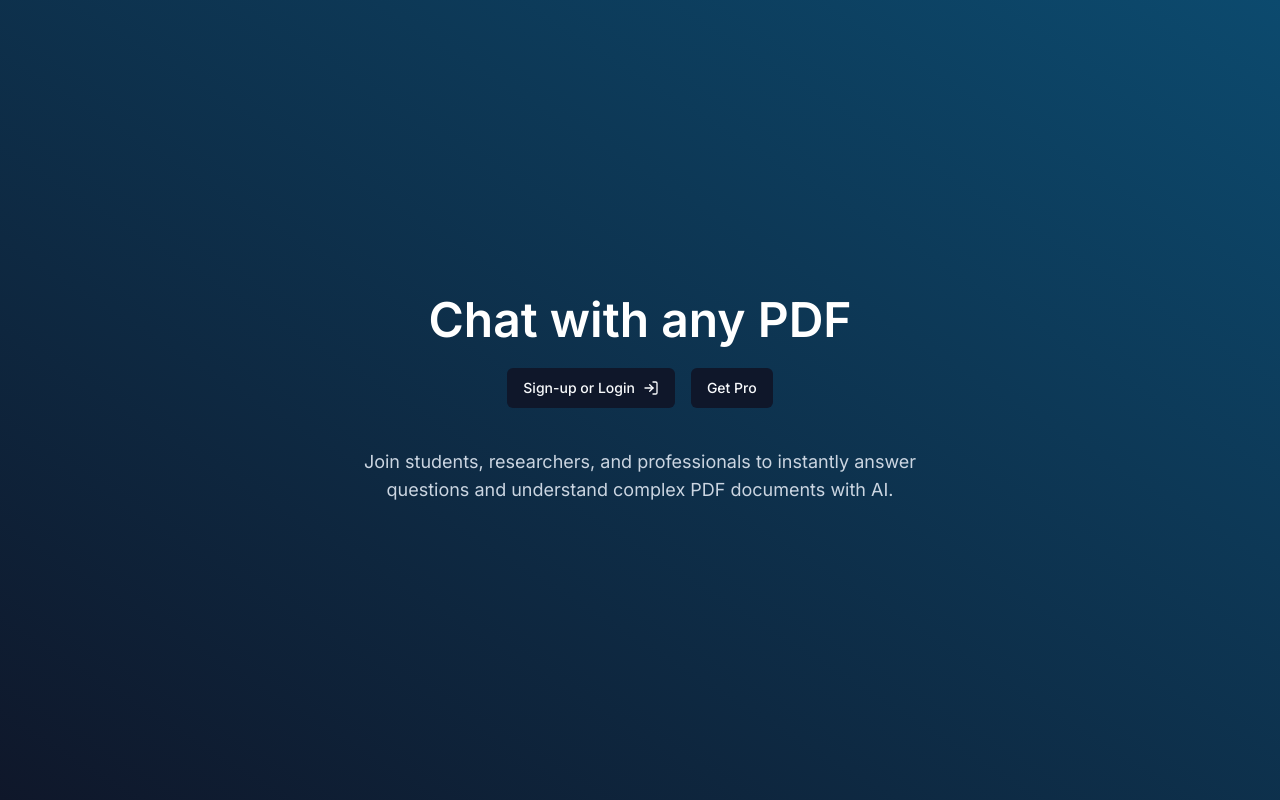
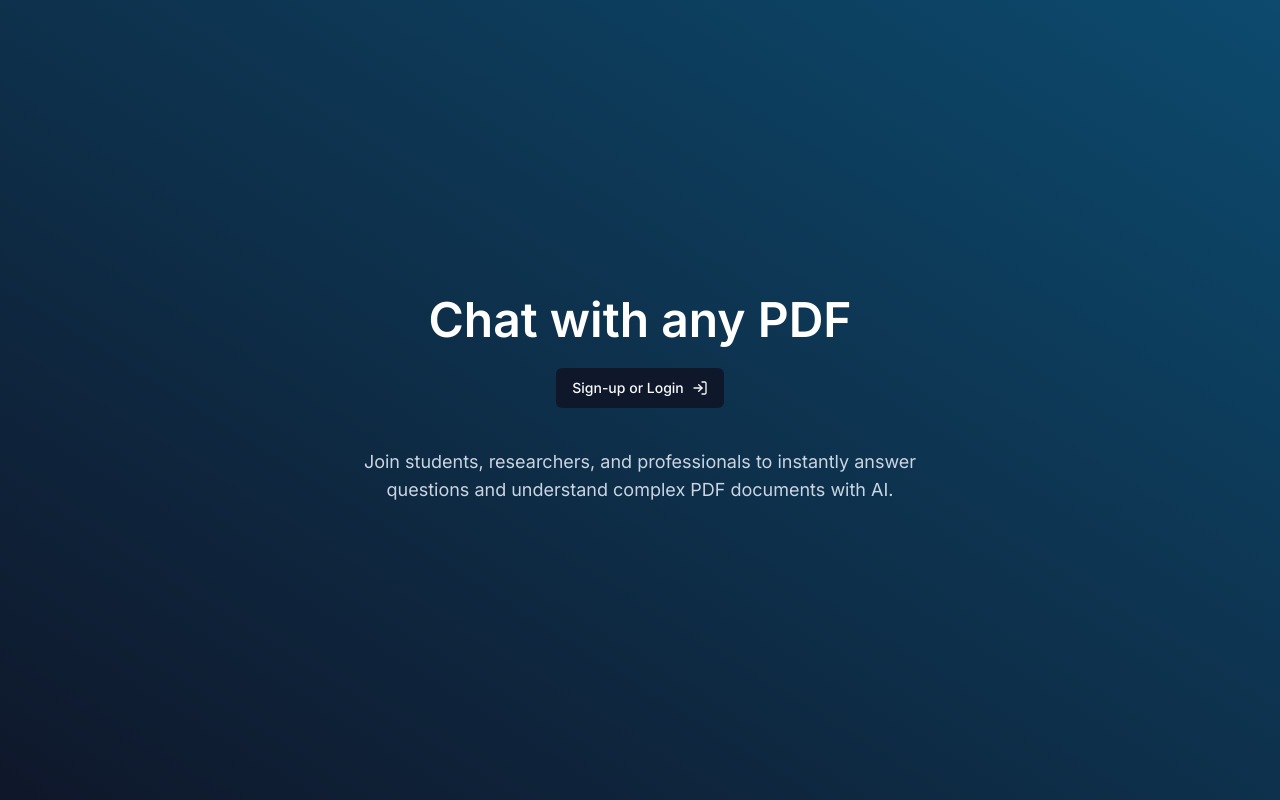
Before and after one commit to olyaiy/ai-saas, a Next.js app: page / in a window 1280 px wide. Built offline with nearby package versions, Linux system fonts and the light colour scheme; no server answers.

Commit message:
fix home-page button bug issue

```diff
--- a/src/app/page.tsx
+++ b/src/app/page.tsx
@@ -51,7 +51,7 @@ export default async function Home() {
                   </Button>
                 </Link>
               )}
-              {!isAuth && <SubscriptionButton isPro={isPro}/>}
+              {/* {!isAuth && <SubscriptionButton isPro={isPro}/>} */}
             </div>
 
             {isAuth && (
```
